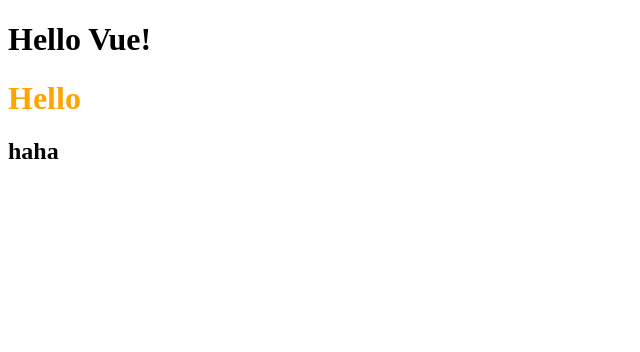
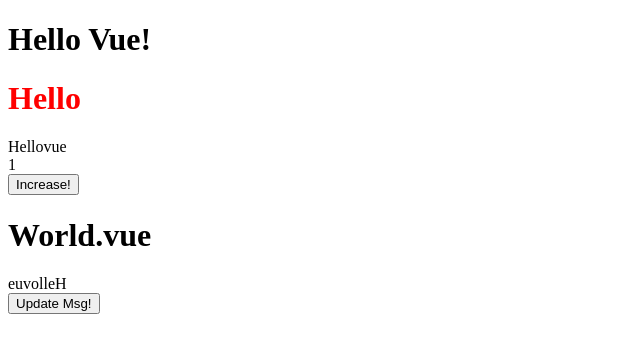
Before and after one commit to hyeonjinan096/FE-devcourse_vue, a Vue app: page / in a window 1280 px wide. Shown: the top 352 px of the page, without its empty margins (0-640 px from the left). Built offline with nearby package versions, Linux system fonts and the light colour scheme.

Commit message:
Apply_vuex

```diff
--- a/package.json
+++ b/package.json
@@ -27,6 +27,7 @@
     "webpack-dev-server": "^4.15.1"
   },
   "dependencies": {
-    "vue": "^3.2.36"
+    "vue": "^3.2.36",
+    "vuex": "^4.0.2"
   }
 }
--- a/src/App.vue
+++ b/src/App.vue
@@ -2,22 +2,37 @@
   <h1>
     {{ msg }}
   </h1>
-  <HelloNew
-    class="hello"
-    style="font-size: 100px;"
-    @click="msg +='!'" />
+  <HelloNew />
+  <button @click="increaseCount">
+    Increase!
+  </button>
+  <WorldNew />
+  <button @click="fetchTodo">
+    Update Msg!
+  </button>
 </template>
 
 <script>
 import HelloNew from '~/components/HelloNew'
+import WorldNew from '~/components/WorldNew'
+
 export default {
    components: {
-     HelloNew
+     HelloNew,
+     WorldNew
    },
    data() {
     return {
       msg: 'Hello Vue!'
     }
+   },
+   methods: {
+    increaseCount() {
+      this.$store.commit('increaseCount')
+    },
+    fetchTodo() {
+      this.$store.dispatch('fetchTodo')
+    }
    }
 }
 </script>
--- a/src/components/HelloNew.vue
+++ b/src/components/HelloNew.vue
@@ -1,50 +1,25 @@
 <template>
-  <h1
-  v-bind="$attrs">
-    Hello
-  </h1>
-  <h2>
-    haha
-  </h2>
+  <h1>Hello</h1>
+  <div>{{ msg }}</div>
+  <div>{{ count }}</div>
 </template>
-<!--
-  h1, h2 최상위 요소가 여러개 일 경우에는 HelloNew에 부여한 속성이 어디에
-  부여되어야하는지가 정해지지 않는다.
 
-  최상위 요소가 h1으로 하나일 경우에는 attrs를 사용하지 않고 바로 적용될 수 있다.
-  <h1>Hello</h1> -> 바로 적용
-  이걸 원하지 않을 경우 inheritAttrs: false로 바로 적용되는 것을 막을 수 있다.
-
-  :class="$attrs.class"
-  $: vue.js에서 제공하는 기본 속성
-  :: 데이터이기 때문에 앞에 명시
-
-  attrs: attributes 컴포넌트가 가지고 있는 속성 (non-prop속성)
-  (주의)props를 통해 지정되지 않은 나머지 속성 객체를 의미함
-
-  :class="$attrs.class"
-  :style="$attrs.style"
-  @click="$attrs.onClick"
-  -> v-bind="$attrs"로 작성이 가능하다
-
-
- -->
-
- <script>
-export default {
-  inheritAttrs: false,
-  props: {
-    style: Object
-  },
-  mounted() {
-    console.log(this.$attrs)
+<script>
+  export default {
+    computed: {
+      msg() {
+        return this.$store.state.msg
+      },
+      count() {
+        return this.$store.state.count
+      }
+    }
   }
-}
 </script>
 
 <style scoped lang="scss">
-$color: orange;
-h1 {
-    color: $color
+$color: red;
+h1{
+  color: $color;
 }
 </style>
--- /dev/null
+++ b/src/components/WorldNew.vue
@@ -0,0 +1,14 @@
+<template>
+  <h1>World.vue</h1>
+  <div>{{ reversedMsg }}</div>
+</template>
+
+<script>
+export default {
+    computed: {
+        reversedMsg() {
+            return this.$store.getters.reversedMsg
+        }
+    }
+}
+</script>
--- a/src/main.js
+++ b/src/main.js
@@ -1,7 +1,7 @@
 import {createApp} from 'vue'
 import App from './App.vue'
-import BtnNew from '~/components/BtnNew'
+import store from '~/store'
 
 const app = createApp(App)
-app.component('BtnNew', BtnNew)
+app.use(store) //플러그인 등록
 app.mount('#app')
--- /dev/null
+++ b/src/store/index.js
@@ -0,0 +1,34 @@
+import {createStore} from 'vuex'
+
+export default createStore({
+    state() {  // 데이터 추가(함수로 반환)
+        return {
+            msg: 'Hellovue',
+            count: 1
+        }
+    },
+    getters: { //계산된 데이터
+        reversedMsg(state) {
+            return state.msg.split('').reverse().join('')
+        }
+    },
+    mutations: { //데이터 갱신 (동기)
+        increaseCount(state) {
+            state.count +=1
+        },
+        updateMsg(state, newMsg) {
+            state.msg = newMsg
+        }
+    },
+    actions: { //데이터 활용 로직 (mutations외에 동작들) (비동기)
+        //context => store. getters. commit(mutations실행). dispatch(actions실행)
+        //context 안에 commit만 사용
+        async fetchTodo({commit}) {
+            const todo = await fetch('https://jsonplaceholder.typicode.com/todos/1')
+                .then(res => res.json())
+            console.log(todo)
+            //mutations.updateMsg(todo.title)
+            commit('updateMsg', todo.title)
+        }
+    }
+})
```
Also changed, not shown: 1 other file (tests, documents, lock files or other folders).
